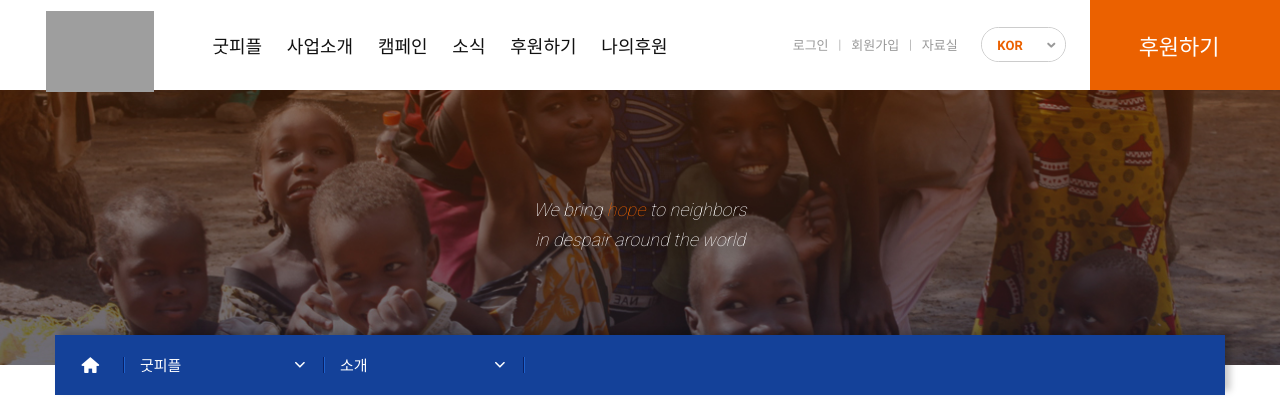
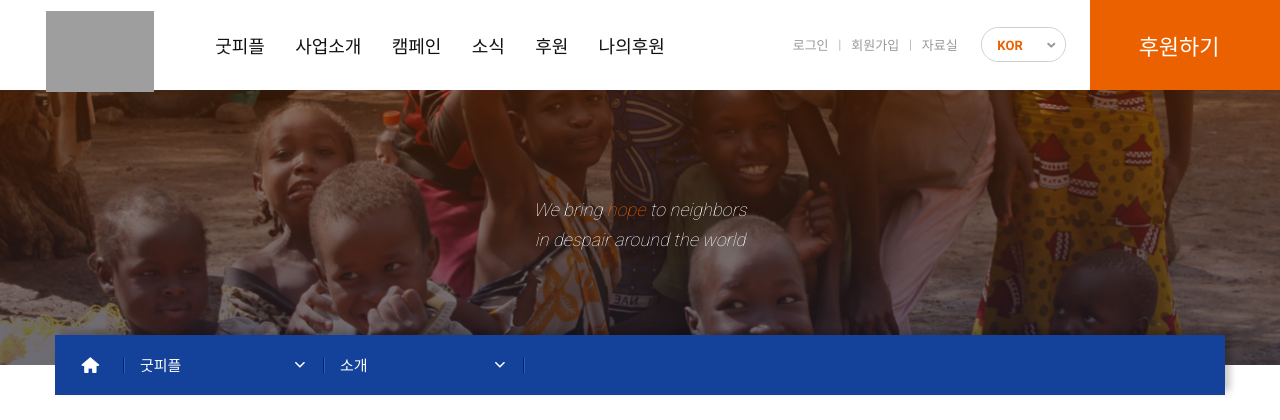
Before and after one commit to movementk/goodpeople, a PHP site: page /business/emergency_relief.php in a window 1280 px wide. Shown: the top 420 px of the page. Run offline with PHP 8.4, Linux system fonts and the light colour scheme; some libraries are stand-ins or nearby versions; some web fonts are replaced; grey boxes are pictures that could not be loaded.

Commit message:
메뉴명 변경

```diff
--- a/inc/header.php
+++ b/inc/header.php
@@ -186,10 +186,10 @@
                 </div>
             </li>
             <li>
-                <a href="#">후원하기</a>
+                <a href="#">후원</a>
                 <div class="sponsor">
                     <div class="intro">
-                        <h2>후원하기</h2>
+                        <h2>후원</h2>
                         <p>
                             굿피플은 지구촌 희망건설에 앞장서는 <br>
                             국제구호개발 NGO 입니다.
```
